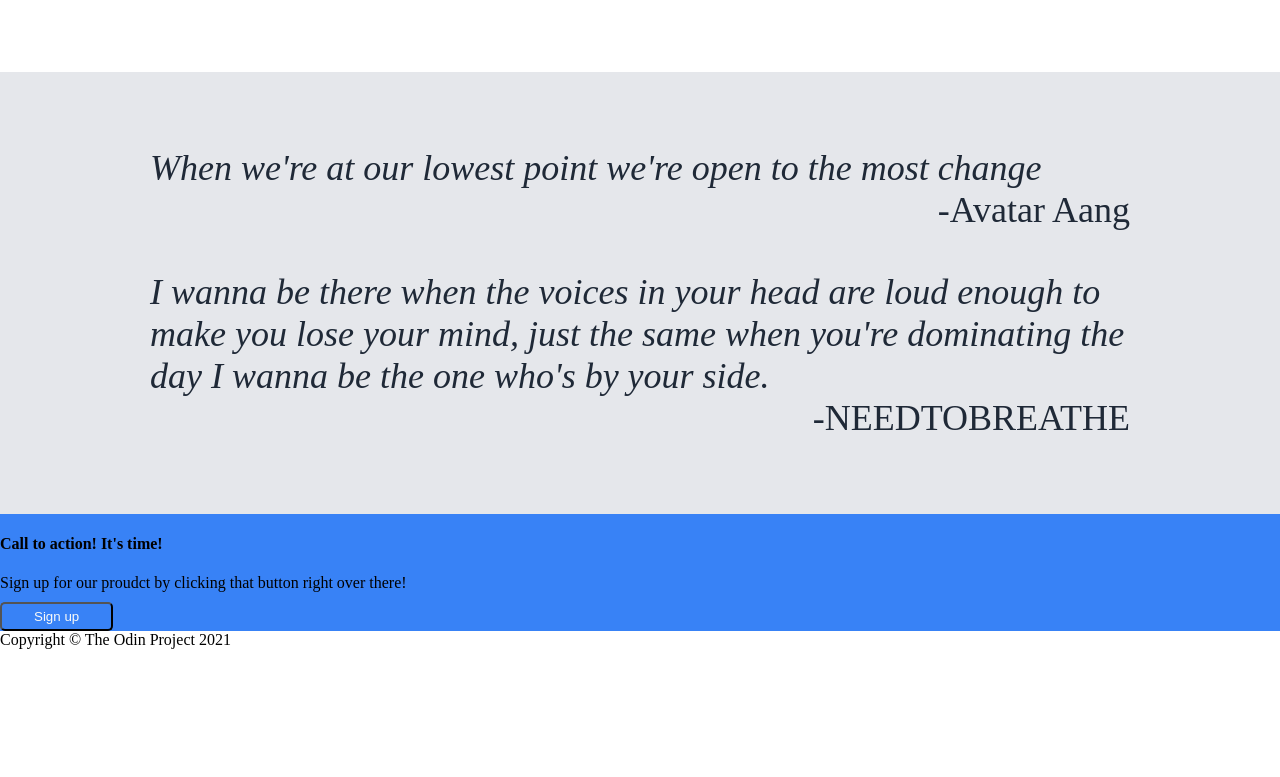
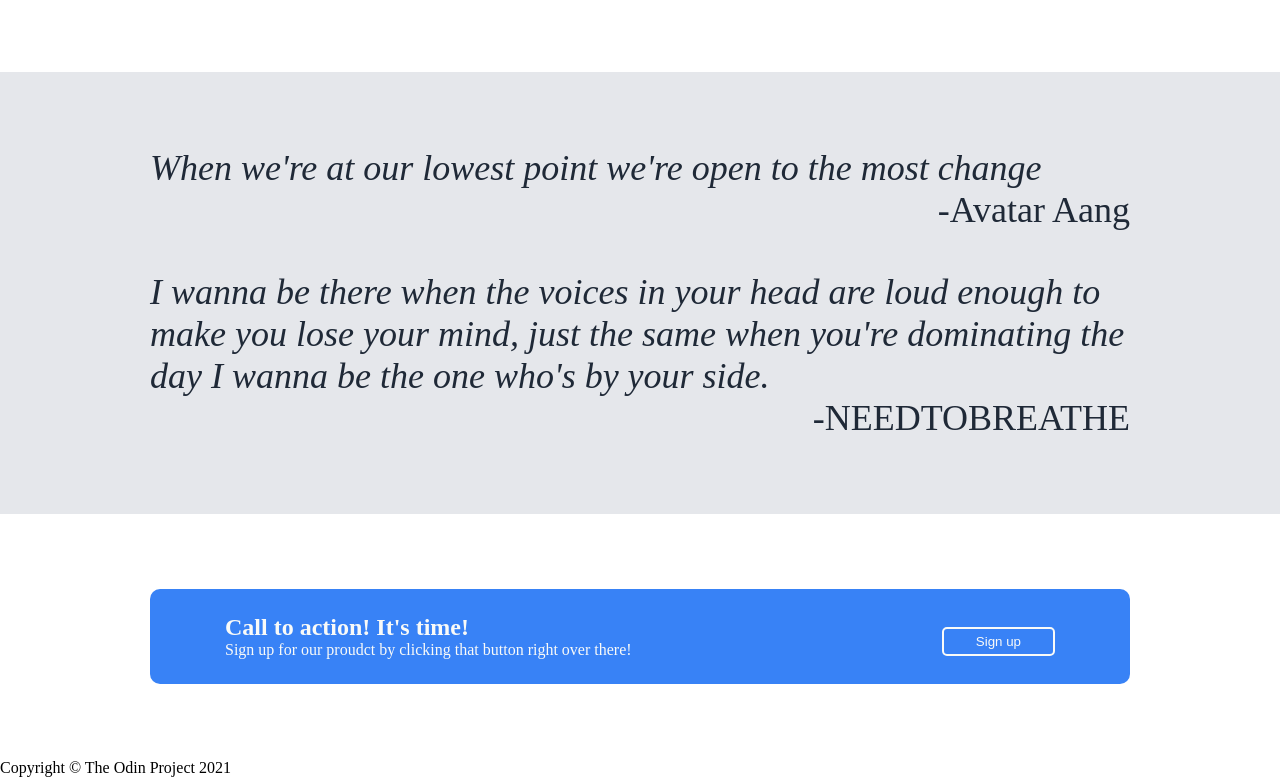
Before and after one commit to joshoshiro99/Landing-Page-Project, a plain HTML site: page website/index.html in a window 1280 px wide. Shown: the part 737-1514 px from the top of the page. Before the commit the page ends 1386 px from the top, so only its background shows below. Drawn offline with Linux system fonts and the light colour scheme.

Commit message:
Add css styling to card-4 (call to action)

```diff
--- a/website/style.css
+++ b/website/style.css
@@ -132,5 +132,22 @@ h3 {
 /*  card-4 styling */
 .card-4 {
     background-color: #3882f6;
+    border-radius: 10px;
+    margin: 75px 150px;
+    padding: 25px 75px;
+    color: #F9FAF8;
+    display: flex;
+    justify-content: space-between;
+    align-items: center;
+}
 
+h4 {
+    font-size: 24px;
+    margin: 0;
 }
+
+button {
+    border-radius: 5px;
+    border-color: #F9FAF8;
+    border-style: solid;
+}
```
